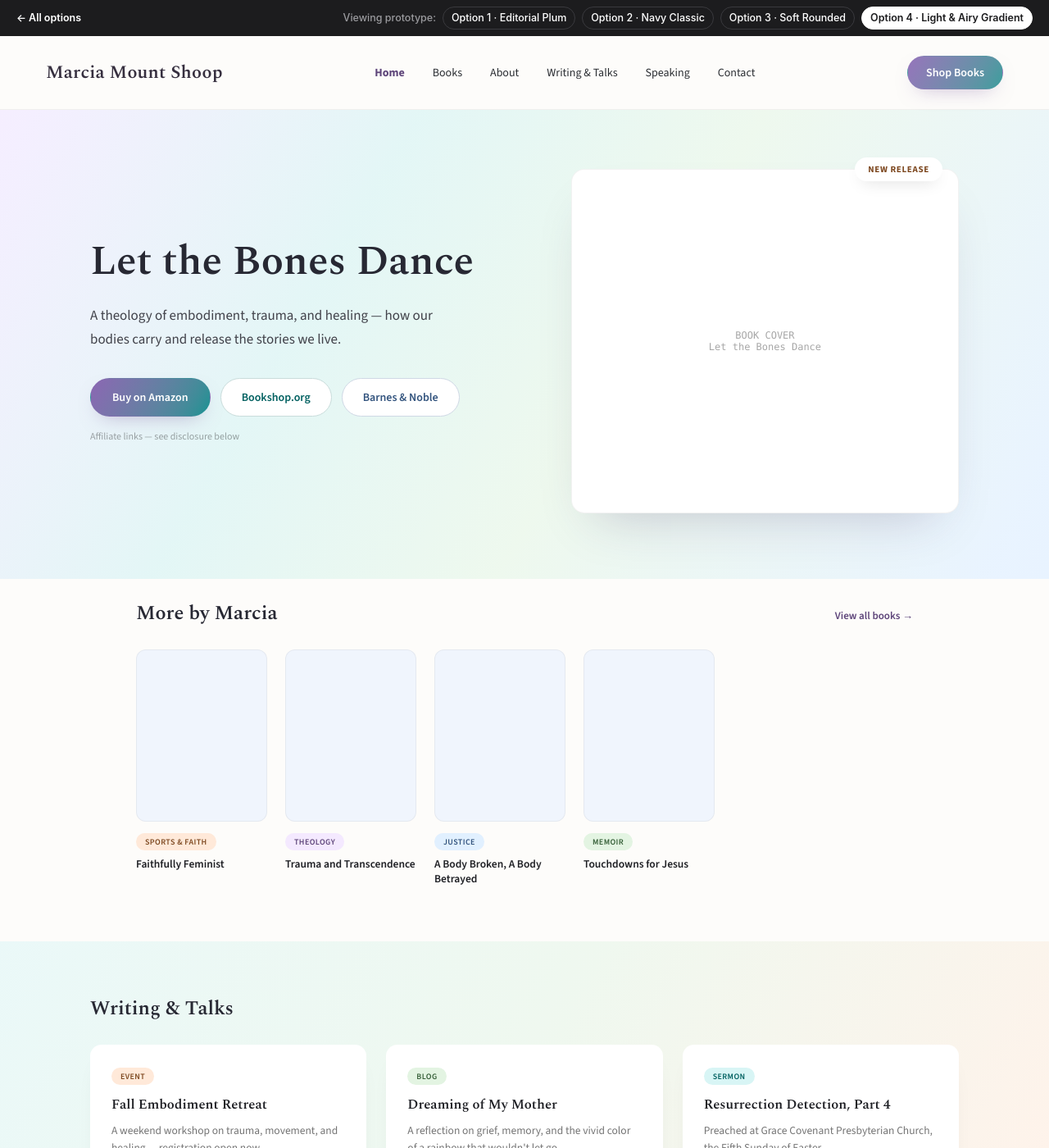
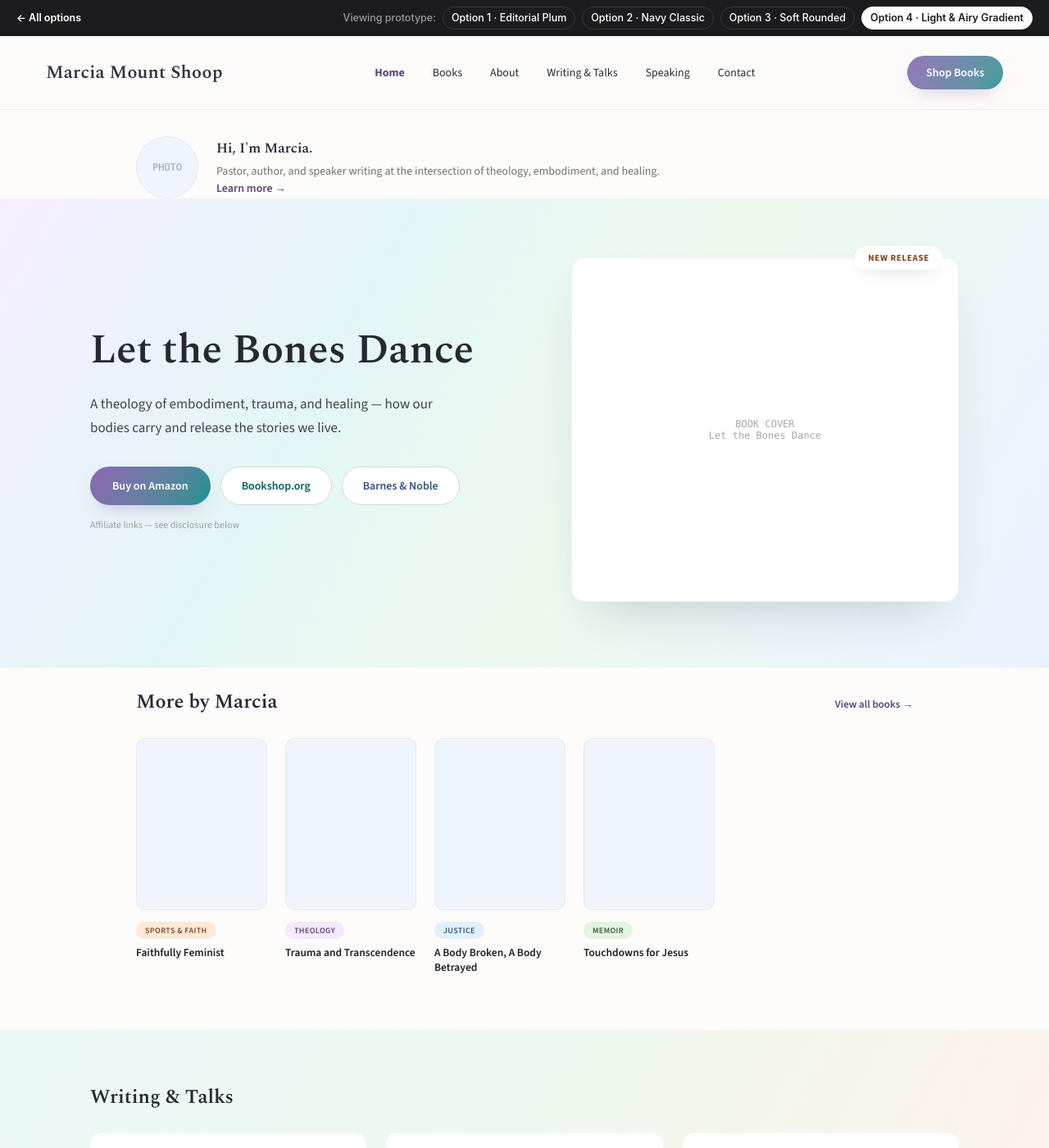
Before and after one commit to dauble/mms_prototypes, a Jekyll site: the page built from options/7a/index.md, in a window 1280 px wide and 1400 px high. Shown: the whole window at 82% size. Built offline with Jekyll 4.4.1, drawn with Linux system fonts in a browser that asks for light colours.

Commit message:
Add "Hi, I'm Marcia" intro block to Option 4 (Light & Airy Gradient)
Carries the intro strip above the hero from Option 1 over to the
Light & Airy Gradient homepage, restyled with 7a's own tokens
(lavender link color, gradient-system fonts/spacing) to match the
prototype's visual language.

```diff
--- /dev/null
+++ b/_includes/7a/intro.html
@@ -0,0 +1,9 @@
+<section class="intro-7a">
+  <div class="intro-7a__photo placeholder-block-7a">
+    <span class="placeholder-label-7a">PHOTO</span>
+  </div>
+  <div>
+    <div class="intro-7a__hi">Hi, I'm Marcia.</div>
+    <div class="intro-7a__desc">Pastor, author, and speaker writing at the intersection of theology, embodiment, and healing. <a class="intro-7a__link" href="{{ '/options/7a/about/' | relative_url }}">Learn more &#8594;</a></div>
+  </div>
+</section>
--- a/assets/css/7a.css
+++ b/assets/css/7a.css
@@ -185,6 +185,26 @@ h1, h2, h3 { font-family: var(--font-serif); color: var(--ink); margin: 0; }
   font: 400 12.5px var(--font-sans);
   color: var(--muted-3);
 }
+
+/* ---------- Intro strip (homepage only) ---------- */
+
+.intro-7a {
+  display: flex;
+  align-items: center;
+  gap: 22px;
+  max-width: var(--container);
+  margin: 0 auto;
+  padding: 32px 56px 0;
+}
+.intro-7a__photo {
+  width: 76px;
+  height: 76px;
+  border-radius: 50%;
+  flex: none;
+}
+.intro-7a__hi { font: 600 17px var(--font-serif); color: var(--ink); margin-bottom: 4px; }
+.intro-7a__desc { font: 400 14px/1.5 var(--font-sans); color: var(--muted); max-width: 560px; }
+.intro-7a__link { color: var(--lav-fg); font-weight: 600; }
 
 /* ---------- Home hero ---------- */
 
@@ -561,7 +581,7 @@ h1, h2, h3 { font-family: var(--font-serif); color: var(--ink); margin: 0; }
 /* ---------- Responsive ---------- */
 
 @media (max-width: 900px) {
-  .wrap-7a, .site-nav-7a, .breadcrumb-7a, .section-7a, .section-7a--flush,
+  .wrap-7a, .site-nav-7a, .breadcrumb-7a, .intro-7a, .section-7a, .section-7a--flush,
   .hero-7a, .talks-7a, .triptych-7a, .book-hero-7a, .follow-7a,
   .inquiry-7a, .site-footer-7a, .page-hero-7a, .writing-hero-7a,
   .entry-grid-7a, .speaking-hero-7a, .programs-grid-7a { padding-left: 24px; padding-right: 24px; }
--- a/options/7a/index.md
+++ b/options/7a/index.md
@@ -9,6 +9,8 @@ permalink: /options/7a/
 ---
 {% assign featured_book = site.books_7a | where: "featured", true | first %}
 {% unless featured_book %}{% assign featured_book = site.books_7a | first %}{% endunless %}
+
+{% include 7a/intro.html %}
 
 <section class="hero-7a">
   <div class="hero-7a__inner">
```
